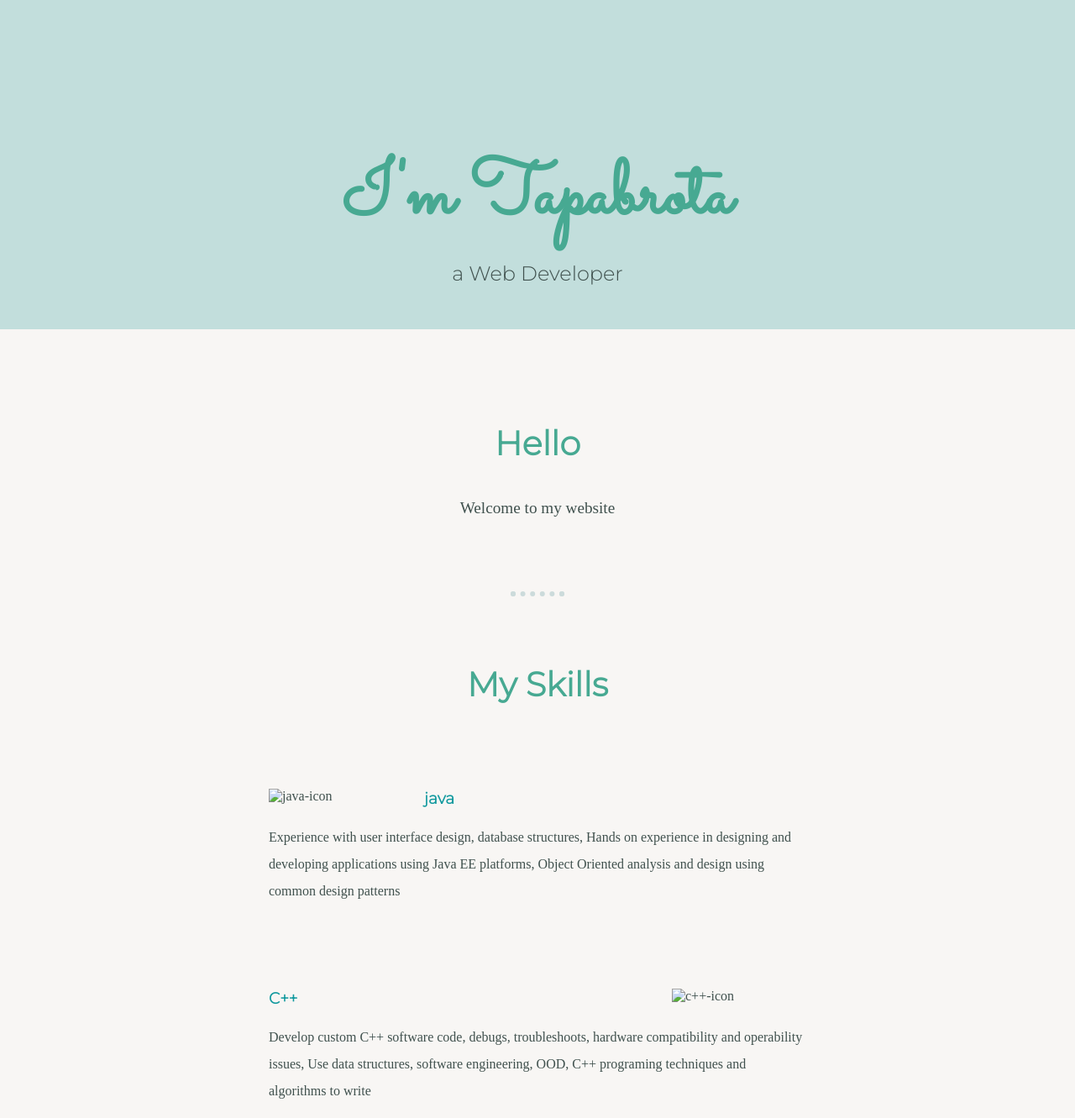
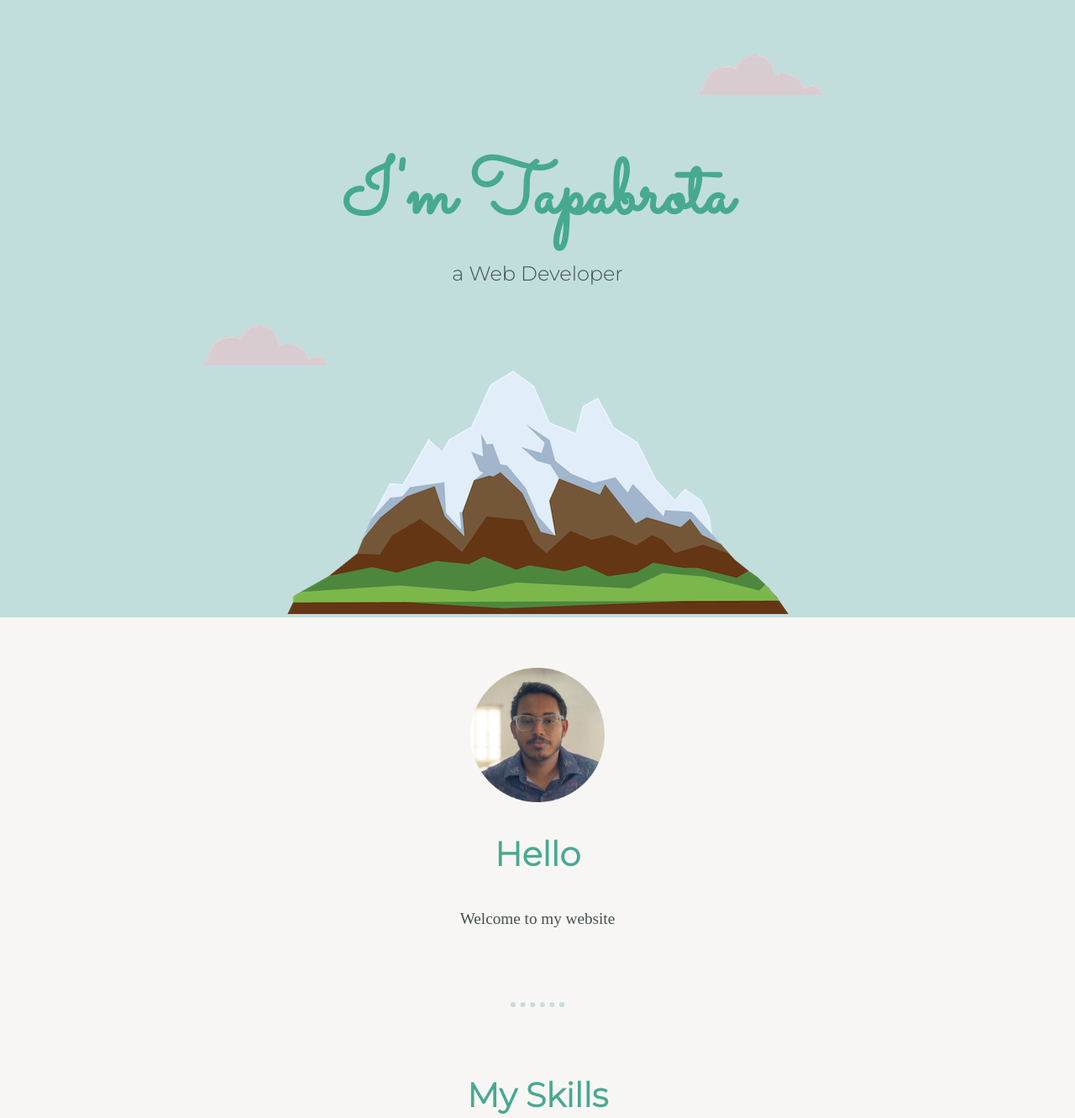
Before and after one commit to tapagh/personalsite, a plain HTML site: page index.html in a window 1280 px wide. Shown: the top 1331 px of the page at 84% size. Drawn offline with Linux system fonts and the light colour scheme.

Commit message:
Update index.html change path of images /imagefile name

```diff
--- a/index.html
+++ b/index.html
@@ -19,17 +19,17 @@
 
 <body>
   <div class="top">
-    <img class="top-cloud" src="image/cloud.png" alt="">
+    <img class="top-cloud" src="/cloud.png" alt="">
     <h1>I'm Tapabrota</h1>
     <p class="tagline">a Web Developer</p>
-    <img class="bottom-cloud" src="image/cloud.png" alt="">
-    <img class="mountain" src="image/mountain.png" alt="">
+    <img class="bottom-cloud" src="/cloud.png" alt="">
+    <img class="mountain" src="/mountain.png" alt="">
 
   </div>
 
   <div class="middle-container">
     <div class="profile">
-      <img class="pic" src="image/IMG_20230516_164420-modified.png" alt="">
+      <img class="pic" src="/IMG_20230516_164420-modified.png" alt="">
       <h2>Hello</h2>
       <p class="message">Welcome to my website</p>
     </div>
@@ -37,25 +37,25 @@
     <div class="skills">
       <h2>My Skills</h2>
       <div class="skill-row">
-        <img class="skill-img left" src="image/java.png" alt="java-icon">
+        <img class="skill-img left" src="/java.png" alt="java-icon">
         <h3>java</h3>
         <p>Experience with user interface design, database structures, Hands on experience in designing and developing applications using Java EE platforms, Object Oriented analysis and design using common design patterns </p>
       </div>
 
       <div class="skill-row">
-        <img class="skill-img right" src="image/c-.png" alt="c++-icon">
+        <img class="skill-img right" src="/c-.png" alt="c++-icon">
         <h3>C++</h3>
         <p>Develop custom C++ software code, debugs, troubleshoots, hardware compatibility and operability issues, Use data structures, software engineering, OOD, C++ programing techniques and algorithms to write</p>
       </div>
 
       <div class="skill-row">
-        <img class="skill-img left" src="image/letter-c.png" alt="c-icon">
+        <img class="skill-img left" src="/letter-c.png" alt="c-icon">
         <h3>C</h3>
         <p>In-depth knowledge of BOOST and STL, Experience with IPC including socket programming, Multithreading experience including race conditions deadlocks and debugging, Knowledge of XML and relational databases</p>
       </div>
 
       <div class="skill-row">
-        <img class="skill-img right" src="image/python.png" alt="ptyhon-icon">
+        <img class="skill-img right" src="/python.png" alt="ptyhon-icon">
         <h3>Python</h3>
         <p>Knowledge of object-relational mapping (ORM), Familiarity with front-end technologies (like JavaScript and HTML5), Good problem-solving skills</p>
       </div>
```
